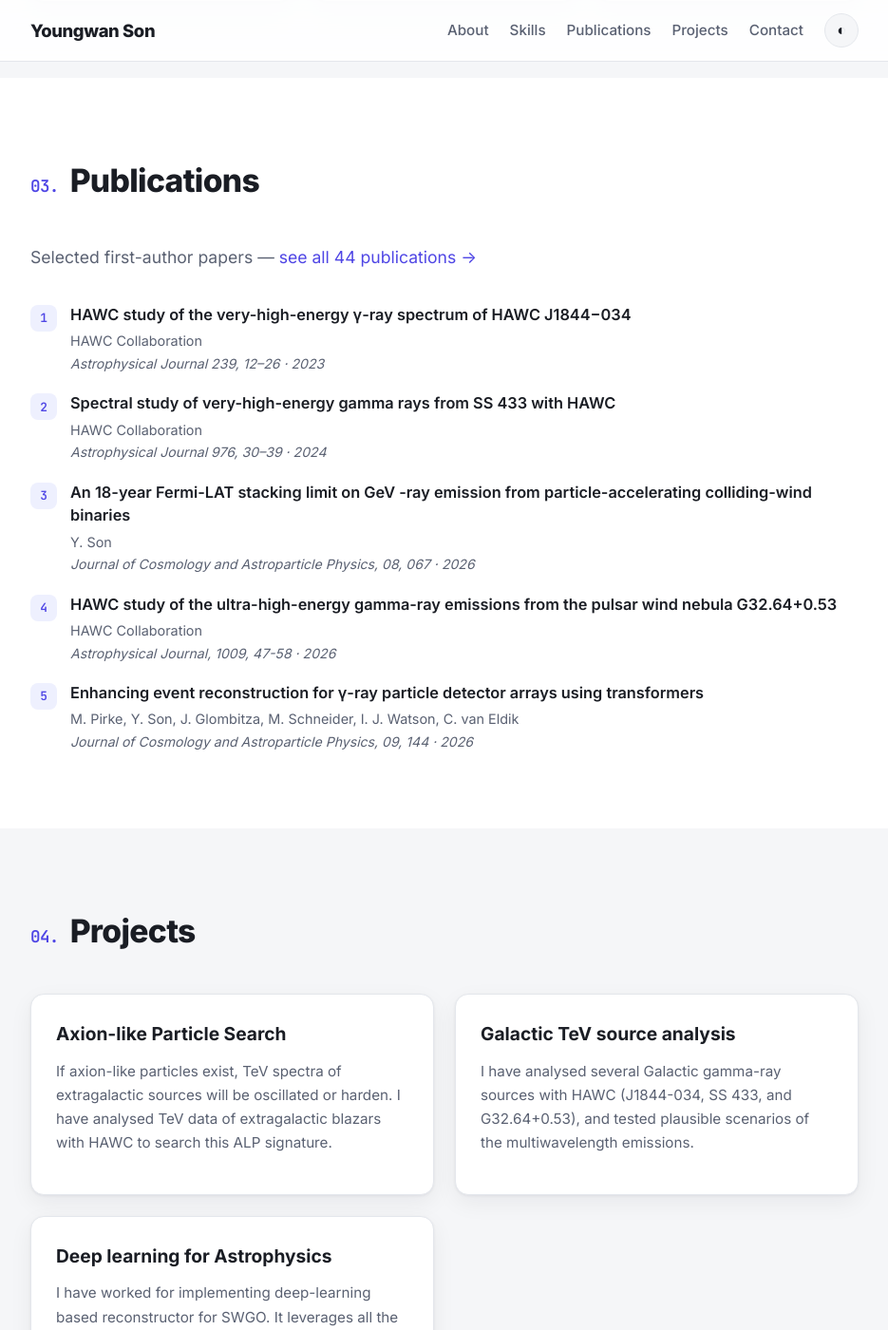
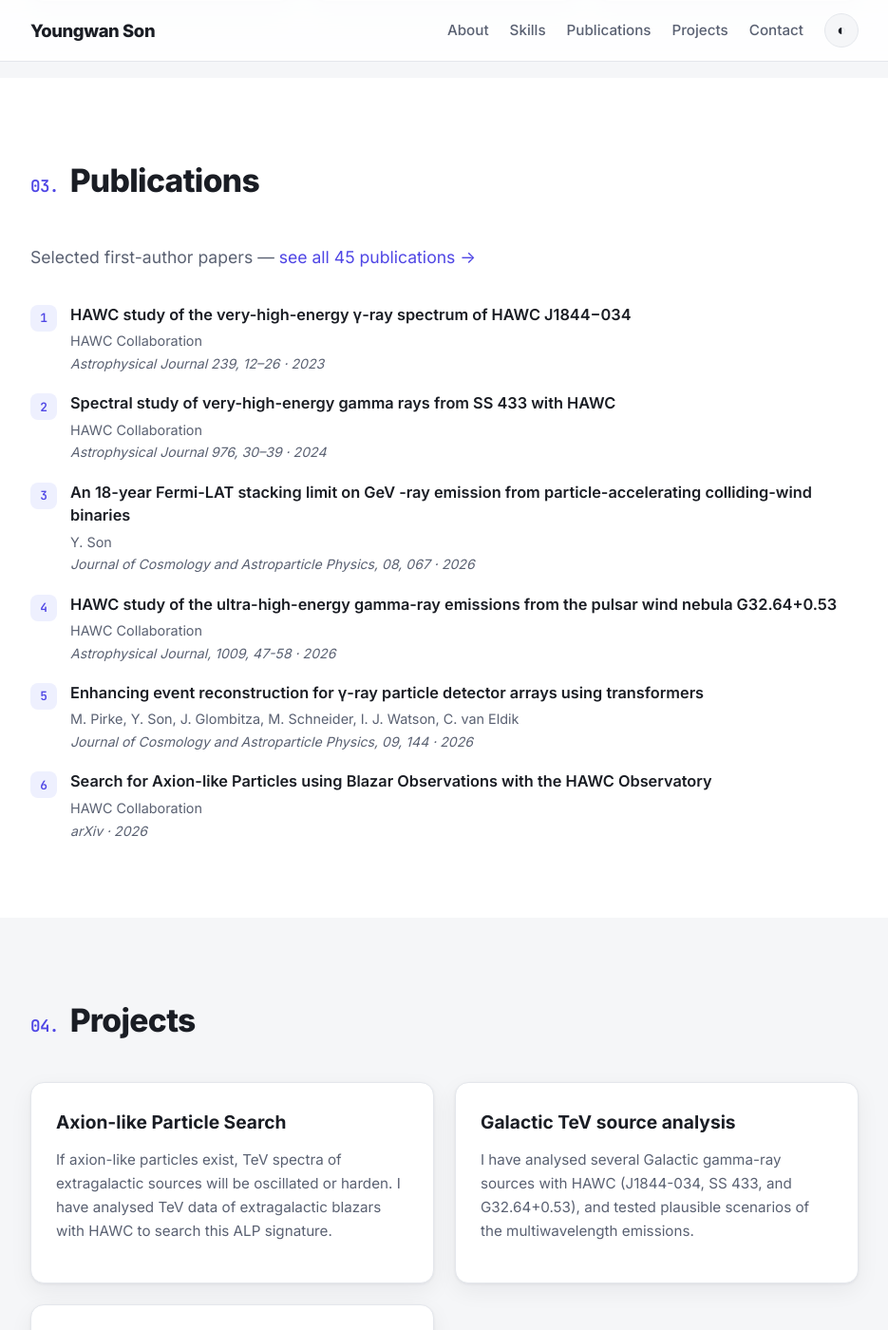
Before and after one commit to virusfunk/virusfunk.github.io, a Jekyll site: the page built from index.html, in a window 1280 px wide and 1400 px high, scrolled down 1536 px. Shown: the whole window at 95% size, without its empty margins (172-1107 px from the left). Built offline with Jekyll 4.4.1, drawn with Linux system fonts in a browser that asks for light colours.

Commit message:
Update publications.yml

```diff
--- a/_data/publications.yml
+++ b/_data/publications.yml
@@ -32,6 +32,14 @@ first:
     venue: "Journal of Cosmology and Astroparticle Physics, 09, 144"
     year: 2026
     link: "https://doi.org/10.1088/1475-7516/2026/09/144"
+
+
+  - title: "Search for Axion-like Particles using Blazar Observations with the HAWC Observatory"
+    authors: "HAWC Collaboration"
+    venue: "arXiv"
+    year: 2026
+    link: "https://arxiv.org/abs/2611.30818"
+
 
 # ── Conference proceedings ─────────────────────────────
 proceedings:
```
